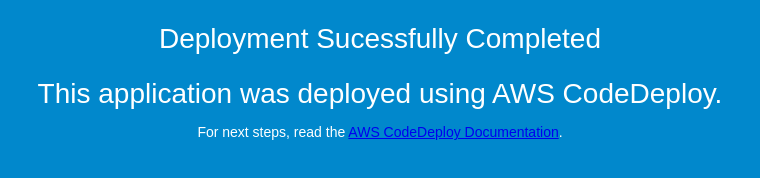
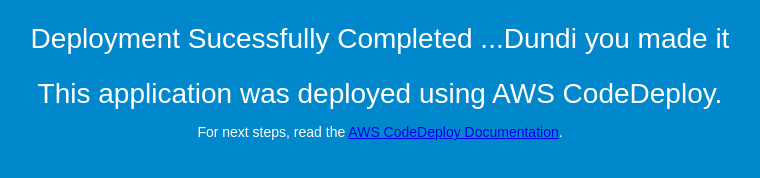
Before and after one commit to Dundi1110/aws_codedeploy_using_github, a plain HTML site: page index.html in a window 1280 px wide. Shown: the whole page, without its empty margins (260-1020 px from the left). Drawn offline with Linux system fonts and the light colour scheme.

Commit message:
content added

```diff
--- a/index.html
+++ b/index.html
@@ -26,7 +26,7 @@
 </head>
 <body>
   <div align="center">
-    <h2>Deployment Sucessfully Completed</h2>
+    <h2>Deployment Sucessfully Completed ...Dundi you made it</h2>
     <h2>This application was deployed using AWS CodeDeploy.</h2>
     <p>For next steps, read the <a href="http://aws.amazon.com/documentation/codedeploy">AWS CodeDeploy Documentation</a>.</p>
   </div>
```
